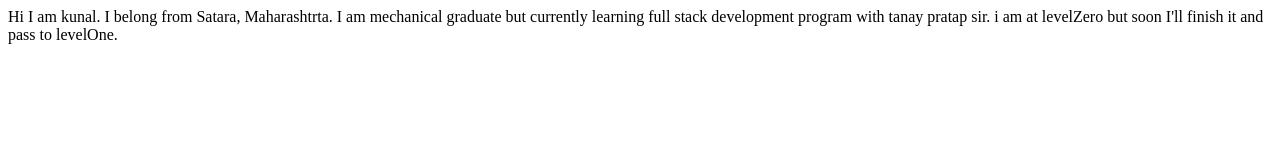
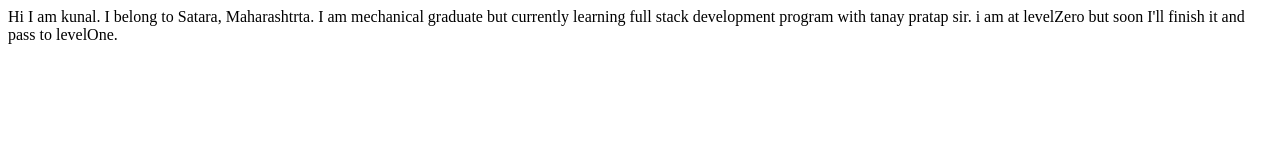
Before and after one commit to Pawarkunal/Demo-repository, a plain HTML site: page index.html in a window 1280 px wide. Drawn offline with Linux system fonts and the light colour scheme.

Commit message:
docs: update text

```diff
--- a/index.html
+++ b/index.html
@@ -9,7 +9,7 @@
 <body>
     Hi I am kunal.
 
-    I belong from Satara, Maharashtrta.
+    I belong to Satara, Maharashtrta.
 
     I am mechanical graduate but currently learning full stack development program with tanay pratap sir.
 
```
